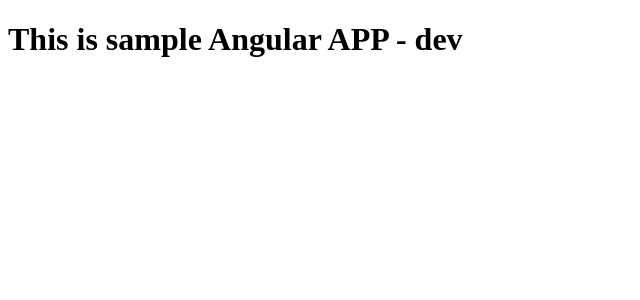
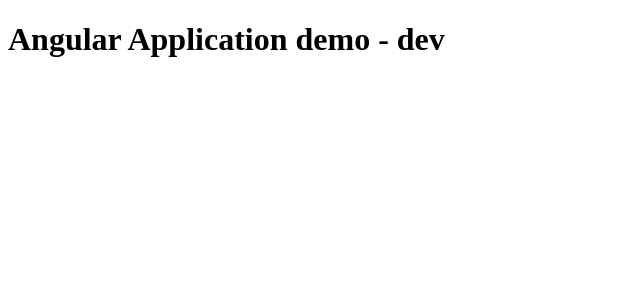
Before and after one commit to sridharraghunathan/AngularAzureDevopsEnv, an Angular app: page / in a window 1280 px wide. Shown: the top 300 px of the page, without its empty margins (0-640 px from the left). Built offline with nearby package versions, Linux system fonts and the light colour scheme.

Commit message:
Updated App component

```diff
--- a/src/app/app.component.html
+++ b/src/app/app.component.html
@@ -1 +1 @@
-<h1>This is sample Angular APP - {{title}}</h1>
+<h1>Angular Application demo - {{title}}</h1>
```
